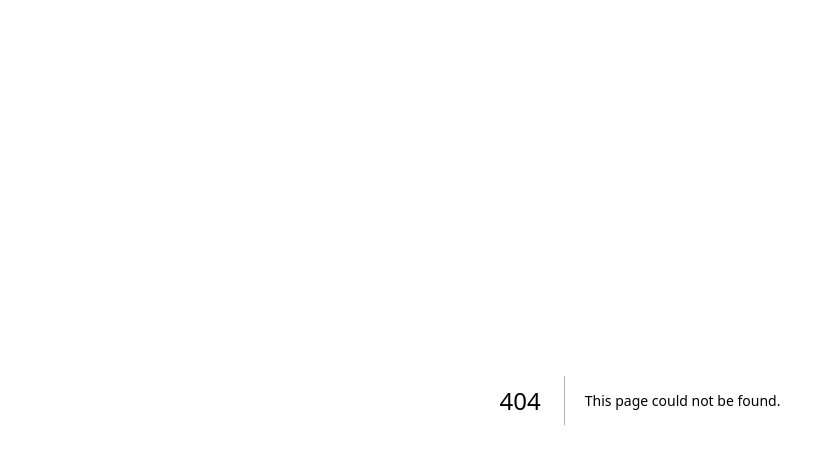
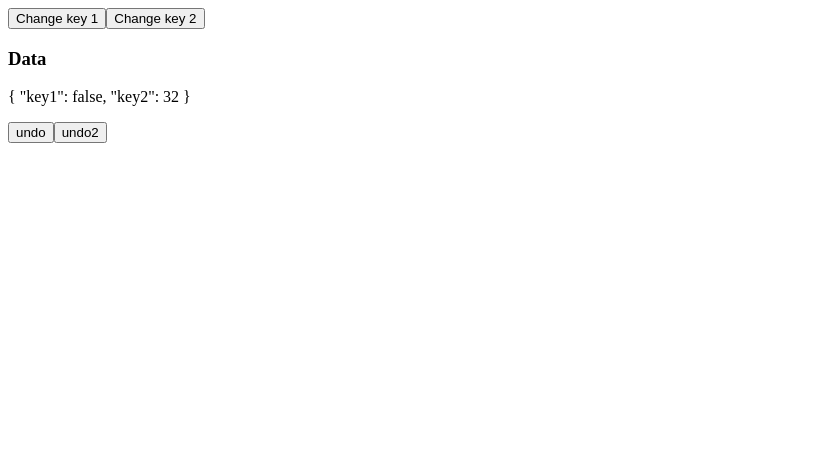
Before and after one commit to charkour/zundo, a Next.js app in the folder apps/web/: page /setstate in a window 1280 px wide. Before the commit this address had no page. Shown: the top 464 px of the page, without its empty margins (0-835 px from the left). Built offline with nearby package versions, Linux system fonts and the light colour scheme.

Commit message:
add modified setState

```diff
--- /dev/null
+++ b/apps/web/pages/setstate.tsx
@@ -0,0 +1,48 @@
+import { create } from "zustand";
+import { temporal } from "zundo";
+
+interface ExampleData {
+  key1: boolean;
+  key2: number;
+}
+
+const store = create<ExampleData>()(
+  temporal(() => ({
+    key1: false as boolean,
+    key2: 32
+  }))
+);
+
+const useTemporal = create(store.temporal);
+
+const App = () => {
+  const data = store();
+  const { undo } = useTemporal();
+
+  return (
+    <>
+      <button
+        onClick={() => {
+          store.setState((state) => ({ key1: !state.key1 }));
+        }}
+      >
+        Change key 1
+      </button>
+      <button
+        onClick={() => {
+          store.setState((state) => ({ key2: state.key2 + 1 }));
+        }}
+      >
+        Change key 2
+      </button>
+
+      <br />
+
+      <h3>Data</h3>
+      <p>{JSON.stringify(data, undefined, 2)}</p>
+      <button onClick={() => store.temporal.getState().undo()}>undo</button>
+      <button onClick={() => undo()}>undo2</button>
+    </>
+  );
+};
+export default App;
--- a/packages/zundo/package.json
+++ b/packages/zundo/package.json
@@ -33,7 +33,7 @@
   ],
   "scripts": {
     "build": "tsup",
-    "dev": "vitest --watch",
+    "dev": "tsup --watch",
     "size": "size-limit",
     "test": "vitest"
   },
--- a/packages/zundo/src/index.ts
+++ b/packages/zundo/src/index.ts
@@ -49,6 +49,8 @@ const zundoImpl: ZundoImpl = (config, baseOptions) => (set, get, _store) => {
     StoreApi<TState>,
     [['temporal', StoreAddition]]
   >;
+  const { setState } = store;
+
   // TODO: should temporal be only temporalStore.getState()?
   // We can hide the rest of the store in the secret internals.
   store.temporal = temporalStore;
@@ -56,6 +58,13 @@ const zundoImpl: ZundoImpl = (config, baseOptions) => (set, get, _store) => {
   const curriedUserLandSet = userlandSetFactory(
     temporalStore.getState().__internal.handleUserSet,
   );
+
+  const modifiedSetState: typeof setState = (state, replace) => {
+    const pastState = partialize(get());
+    setState(state, replace);
+    curriedUserLandSet(pastState);
+  };
+  store.setState = modifiedSetState;
 
   const modifiedSetter: typeof set = (state, replace) => {
     // Get most up to date state. Should this be the same as the state in the callback?
```
Also changed, not shown: 1 other file (tests, documents, lock files or other folders).
